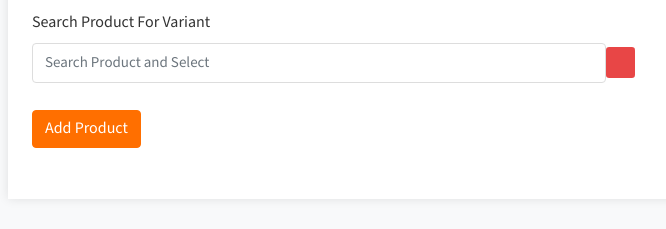
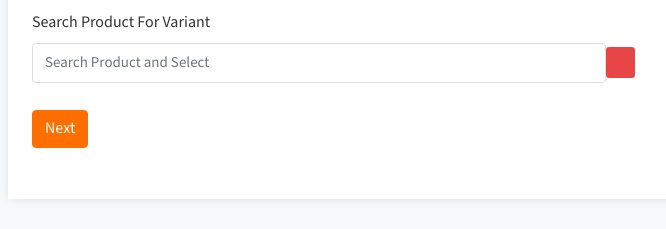
Before and after one commit to satyajitsamal022003/astrology, a Laravel app: page /admin/add-product in a window 1280 px wide. Shown: the part 1660-1889 px from the top of the page, without its empty margins (262-928 px from the left). Run offline with Laravel 10, Linux system fonts and the light colour scheme; the visitor is signed in with stand-in values (Sample User, id 1); some web fonts are replaced.

Commit message:
add produt

```diff
--- a/resources/views/admin/products/add.blade.php
+++ b/resources/views/admin/products/add.blade.php
@@ -353,6 +353,11 @@
                                                 </fieldset>
                                             </div> <!-- end col -->
                                         </div>
+                                        <div class="form-group row">
+                                            <label class="col-form-label col-md-4">
+                                                <a href="#product_image_tab" data-toggle="tab"><button class="btn btn-primary">Next</button></a>
+                                            </label>
+                                        </div>
                                     </div>
                                     <div class="tab-pane" id="product_image_tab">
                                         <div class="row">
@@ -547,6 +552,12 @@
 
                                             </div>
                                         </div>
+                                        <div class="form-group row">
+                                            <label class="col-form-label col-md-4">
+                                                <a href="#product_tab" data-toggle="tab"><button class="btn btn-info">Previous</button></a>
+                                                <a href="#product_description_tab" data-toggle="tab"><button class="btn btn-primary">Next</button></a>
+                                            </label>
+                                        </div>
                                     </div>
                                     <!--Description tab start-->
                                     <div class="tab-pane" id="product_description_tab">
@@ -586,13 +597,14 @@
                                                 </div>
                                             </div>
                                         </div>
+                                        <div class="form-group row">
+                                            <label class="col-form-label col-md-4">
+                                                <a href="#product_image_tab" data-toggle="tab"><button class="btn btn-info">Previous</button></a>
+                                                <button type="submit" class="btn btn-primary"> Add Product </button>
+                                            </label>
+                                        </div>
                                     </div>
                                     <!--Description tab end-->
-                                    <div class="form-group row">
-                                        <label class="col-form-label col-md-4">
-                                            <button type="submit" class="btn btn-primary">Add Product</button>
-                                        </label>
-                                    </div>
                                 </div>
                             </form>
                         </div>
```
Also changed, not shown: 1 other file.
